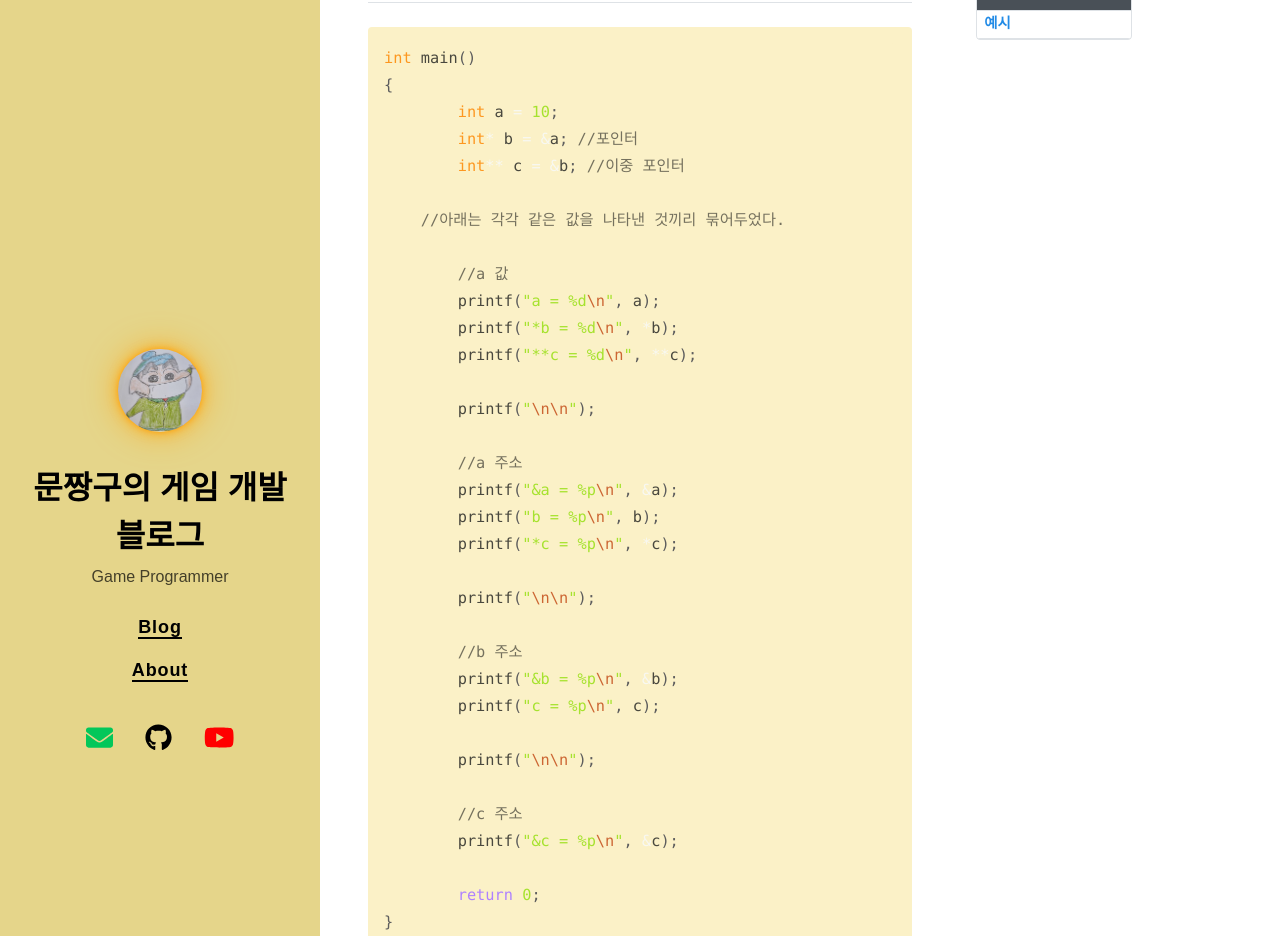
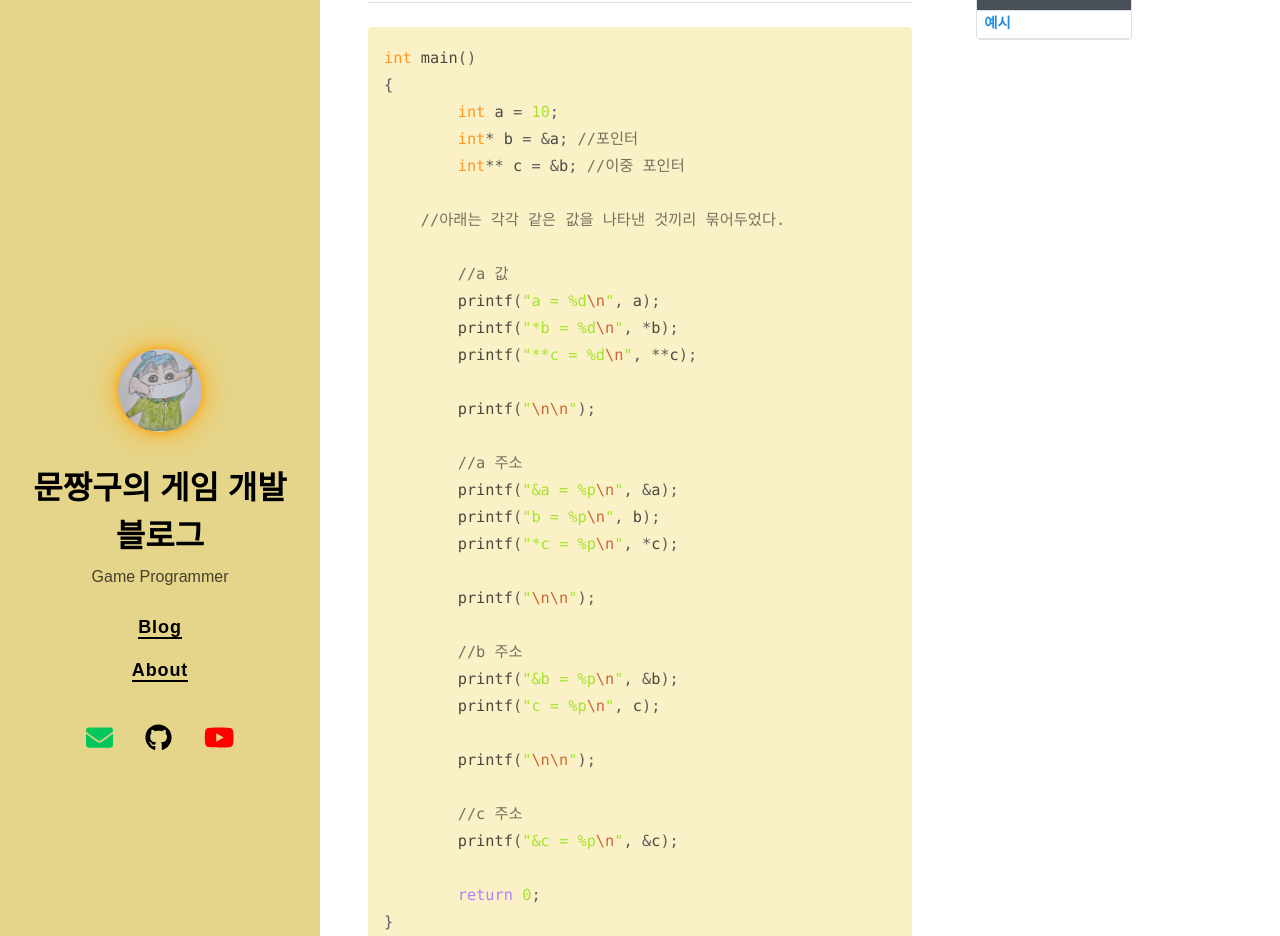
Before and after one commit to munjjang9/munjjang9.github.io, a Jekyll site: the page built from _posts/2024-11-28-double-pointer.md, in a window 1280 px wide and 1400 px high, scrolled down 500 px. Shown: the part 150-1086 px from the top of the window. Built offline with Jekyll 4.4.1, drawn with Linux system fonts in a browser that asks for light colours; nearby versions of some CDN libraries; comment, search, counter and statistics services are not loaded.

Commit message:
Code Color Test3

```diff
--- a/_sass/_syntax-light.scss
+++ b/_sass/_syntax-light.scss
@@ -17,7 +17,7 @@
   color: #f4bf75;
 }
 .highlight .o, .highlight .ow {
-  color: #f8f8f2;
+  color: #5d5d5d;
 }
 .highlight .p, .highlight .pi {
   color: #5d5d5d;
```
